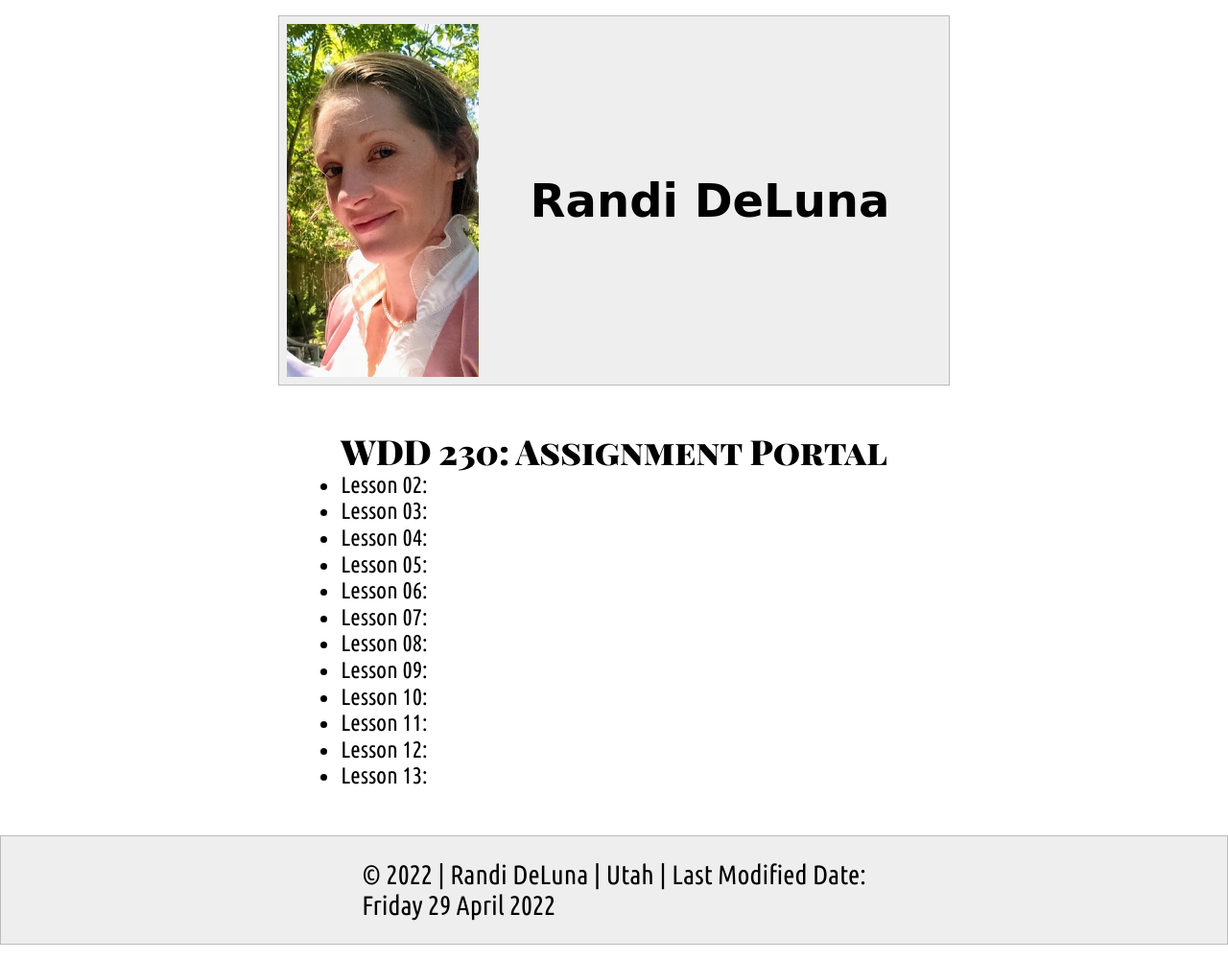
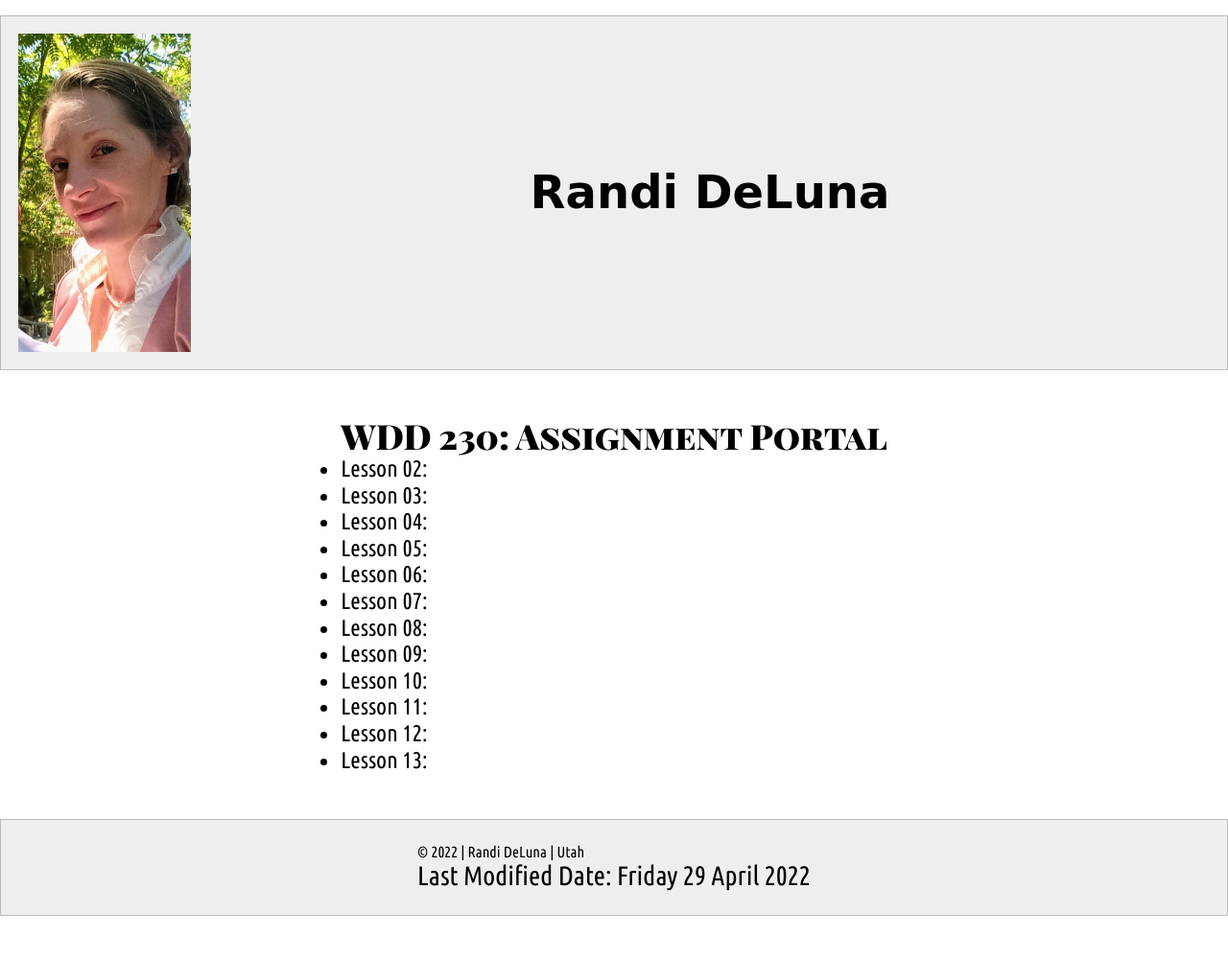
Before and after one commit to rdeluna801/1wdd230, a plain HTML site: page index.html in a window 1280 px wide. Shown: the whole page at 96% size. After the commit the page ends 971 px from the top, so only its background shows below. Drawn offline with nearby package versions, Linux system fonts and the light colour scheme; a web font is replaced by a local one.

Commit message:
fixed layouts with all sizes. done with media queries

```diff
--- a/css/large.css
+++ b/css/large.css
@@ -1,13 +1,18 @@
 @media only screen and (min-width: 64em) {
-
-
-
-
-     footer {
-            max-width: 100%;
-            font-size: 1.75rem;
-            justify-content: space-evenly;
-            padding: 1.5rem;
-          }
-
+  footer {
+    max-width: 100%;
+    font-size: 1rem;
+    justify-content: space-evenly;
+    padding: 1.5rem;
+  }
+  header img {
+    border-radius: 1px;
+    padding: 10px;
+  }
+  footer p {
+    justify-content: center;
+  }
+  .datetime {
+    font-size: 1.75rem;
+  }
 }
--- a/css/small.css
+++ b/css/small.css
@@ -2,13 +2,6 @@
   margin: 0;
   padding: 0;
   box-sizing: border-box;
-}
-
-
-header,
-footer {
-  max-width: 700px;
-  margin: 0 auto;
 }
 
 header {
@@ -20,6 +13,7 @@ header {
   grid-template-columns: 200px 1fr;
   align-items: center;
   justify-items: center;
+  max-width: 100%;
 }
 
 header img {
@@ -60,4 +54,5 @@ footer {
   grid-template-columns: auto;
   align-items: center;
   font-family: "Ubuntu Condensed", sans-serif;
+  max-width: 100%;
 }
--- a/index.html
+++ b/index.html
@@ -49,9 +49,9 @@
     </p>
     </main>
     <footer>
-      &copy; 2022 | Randi DeLuna | Utah |
-      Last Modified Date:<span id="modifiedDate"
-      ></span>
+      &copy; 2022 | Randi DeLuna | Utah
+      <p class="datetime">Last Modified Date: <span id="modifiedDate"
+      ></span></p>
     </footer>
 
     <script src="js/modifiedDate.js"></script>
```
